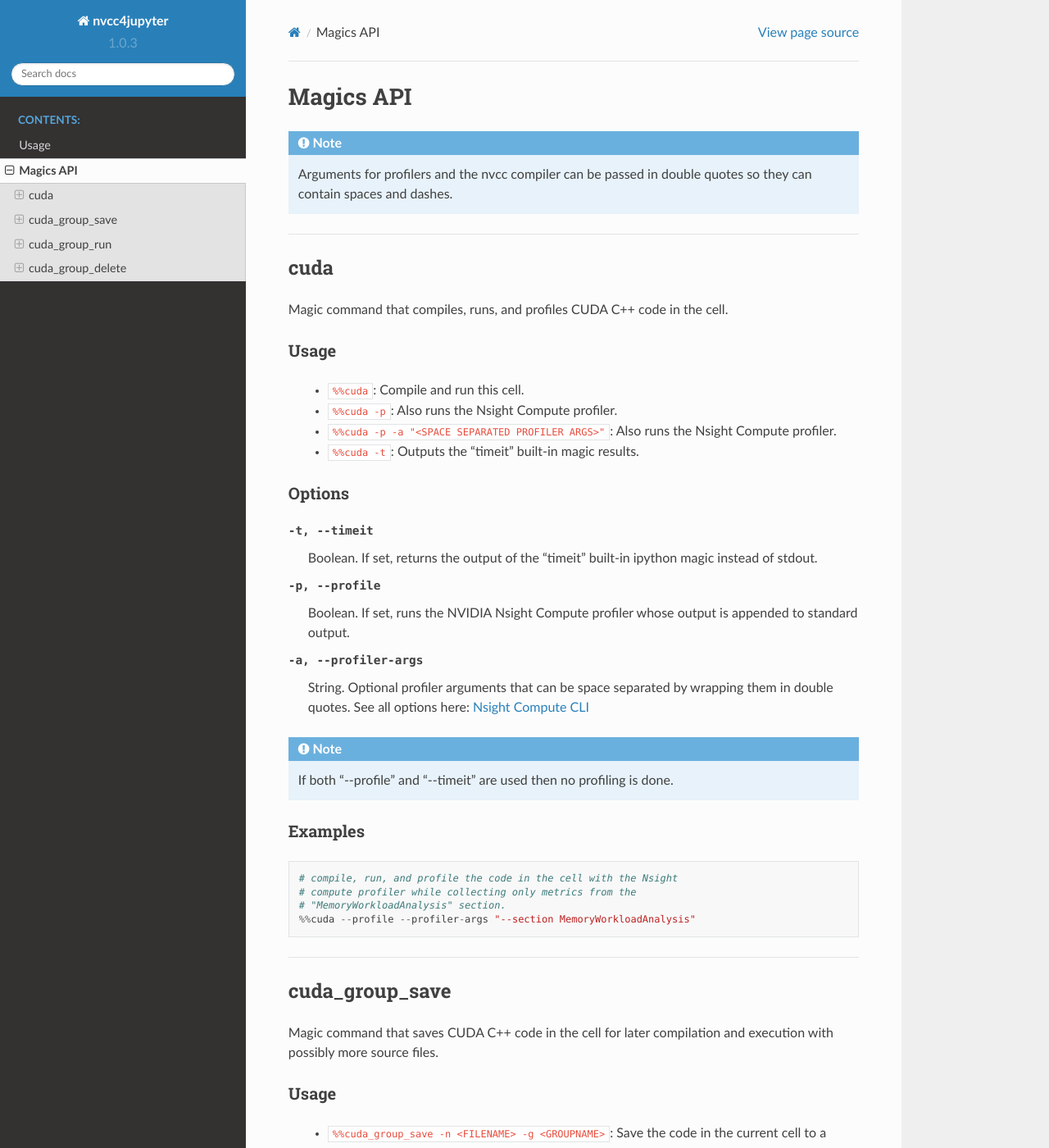
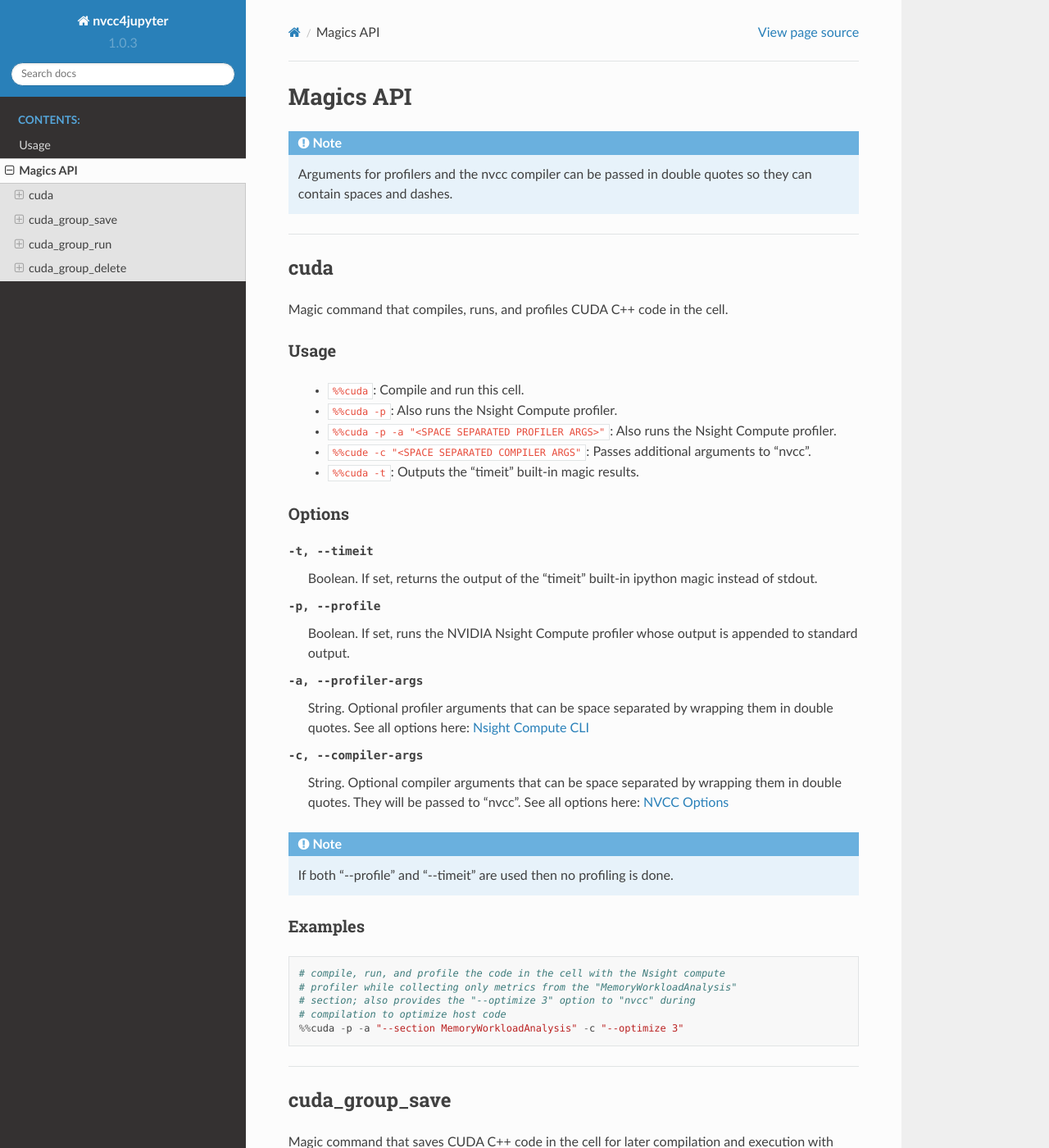
Before and after one commit to andreinechaev/nvcc4jupyter, a Sphinx documentation site: the page built from docs/source/magics.rst, in a window 1280 px wide and 1400 px high. Shown: the whole window at 82% size. Built offline with Sphinx 7.4.7 and the Read the Docs theme 2.0.0, drawn with Linux system fonts in a browser that asks for light colours.

Commit message:
Document new --compiler-args argument

```diff
--- a/docs/source/magics.rst
+++ b/docs/source/magics.rst
@@ -21,6 +21,7 @@ Usage
    - ``%%cuda``: Compile and run this cell.
    - ``%%cuda -p``: Also runs the Nsight Compute profiler.
    - ``%%cuda -p -a "<SPACE SEPARATED PROFILER ARGS>"``: Also runs the Nsight Compute profiler.
+   - ``%%cude -c "<SPACE SEPARATED COMPILER ARGS"``: Passes additional arguments to "nvcc".
    - ``%%cuda -t``: Outputs the "timeit" built-in magic results.
 
 Options
@@ -39,6 +40,13 @@ Options
    by wrapping them in double quotes. See all options here:
    `Nsight Compute CLI <https://docs.nvidia.com/nsight-compute/NsightComputeCli/index.html#command-line-options>`_
 
+-c, --compiler-args
+   String. Optional compiler arguments that can be space separated
+   by wrapping them in double quotes. They will be passed to "nvcc".
+   See all options here:
+   `NVCC Options <https://docs.nvidia.com/cuda/cuda-compiler-driver-nvcc/index.html#nvcc-command-options>`_
+
+
 .. note::
    If both "\-\-profile" and "\-\-timeit" are used then no profiling is
    done.
@@ -47,10 +55,11 @@ Examples
 --------
 ::
 
-   # compile, run, and profile the code in the cell with the Nsight
-   # compute profiler while collecting only metrics from the
-   # "MemoryWorkloadAnalysis" section.
-   %%cuda --profile --profiler-args "--section MemoryWorkloadAnalysis"
+   # compile, run, and profile the code in the cell with the Nsight compute
+   # profiler while collecting only metrics from the "MemoryWorkloadAnalysis"
+   # section; also provides the "--optimize 3" option to "nvcc" during
+   # compilation to optimize host code
+   %%cuda -p -a "--section MemoryWorkloadAnalysis" -c "--optimize 3"
 
 ------
 
```
